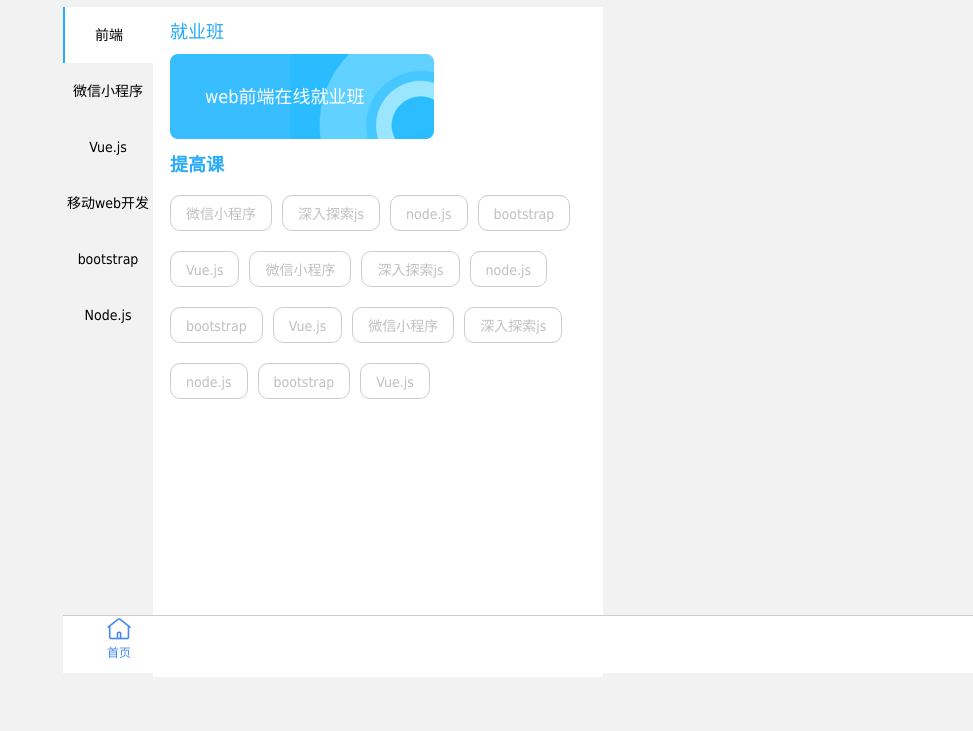
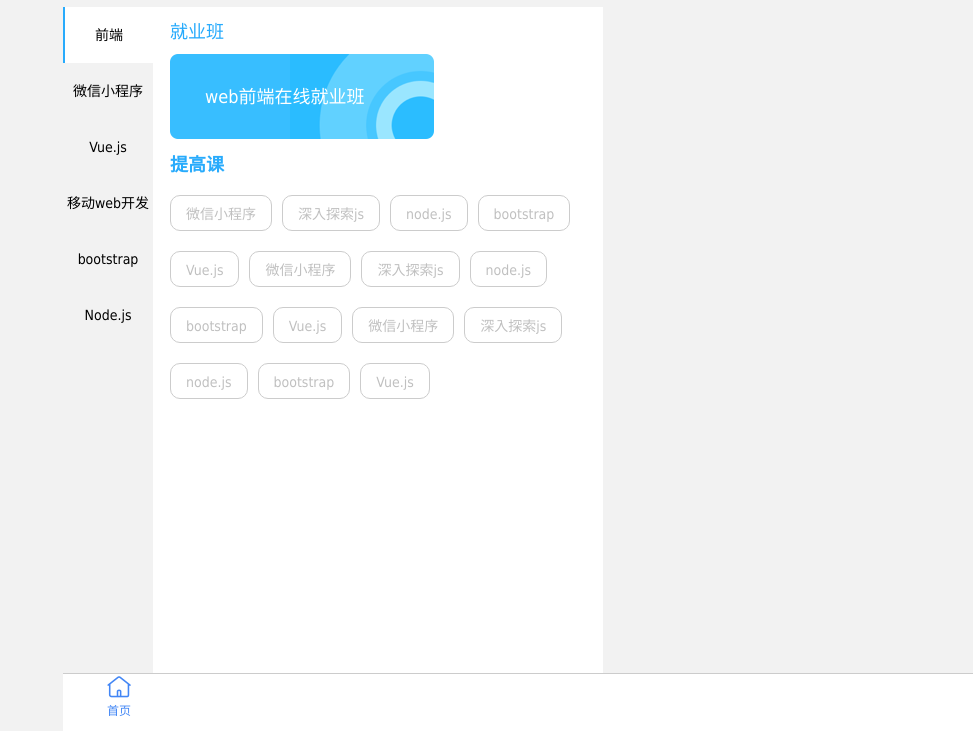
Before and after one commit to helptome1/boxuegu, a website: page views/category.html in a window 1280 px wide. Shown: the part 69-800 px from the top of the page, without its empty margins (307-1280 px from the left). Drawn offline with Linux system fonts and the light colour scheme.

Commit message:
修改了底部导航栏布局的bug

```diff
--- a/views/css/category.css
+++ b/views/css/category.css
@@ -149,9 +149,9 @@ footer {
     position: fixed;
     display: flex;
     justify-content: space-between;
+    width: 100%;
     height: 58px;
-    width: 100%;
-    bottom: 58px;
+    bottom: 0px;
     border-top: 1px solid #ccc;
     padding: 3px 40px;
     background-color: #fff;
--- a/views/css/index.css
+++ b/views/css/index.css
@@ -196,7 +196,7 @@ footer {
     justify-content: space-between;
     height: 58px;
     width: 100%;
-    bottom: 58px;
+    bottom: 0px;
     border-top: 1px solid #ccc;
     padding: 3px 40px;
     background-color: #fff;
```
Also changed, not shown: 1 other file.
